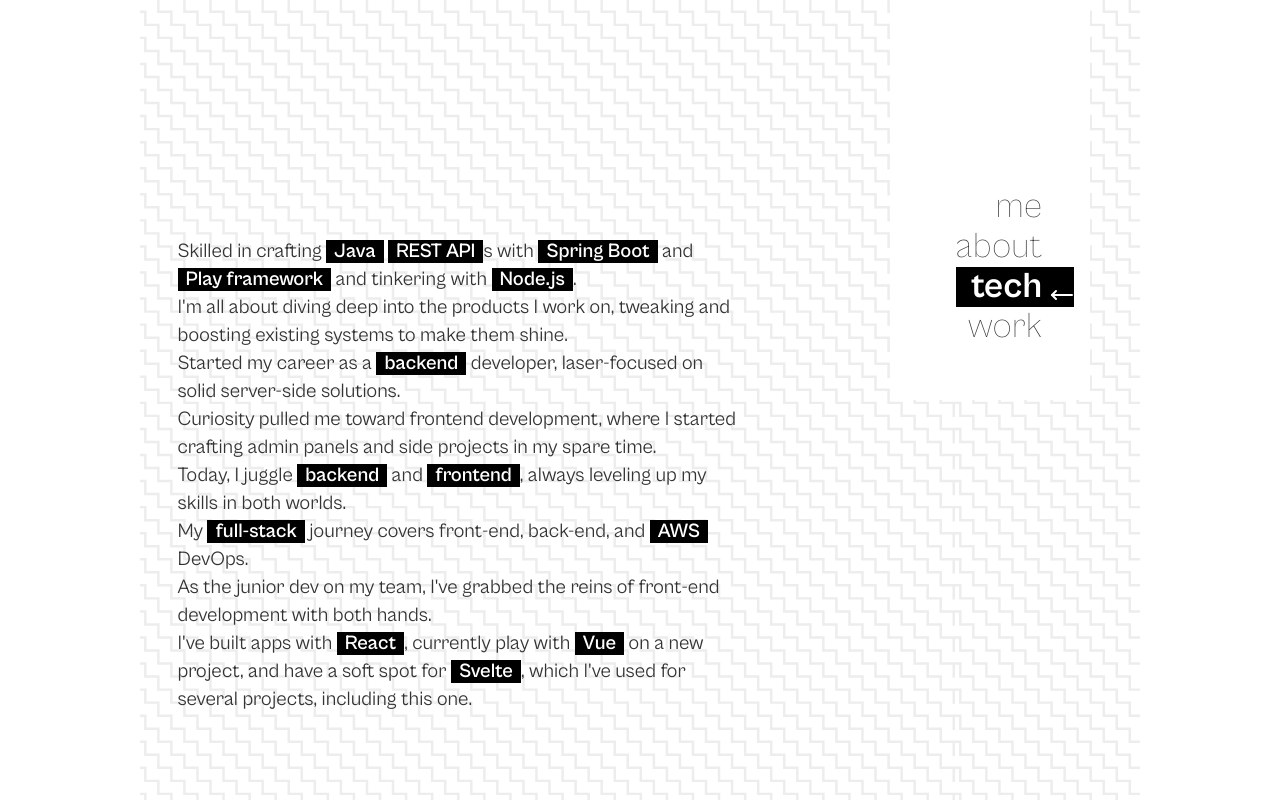
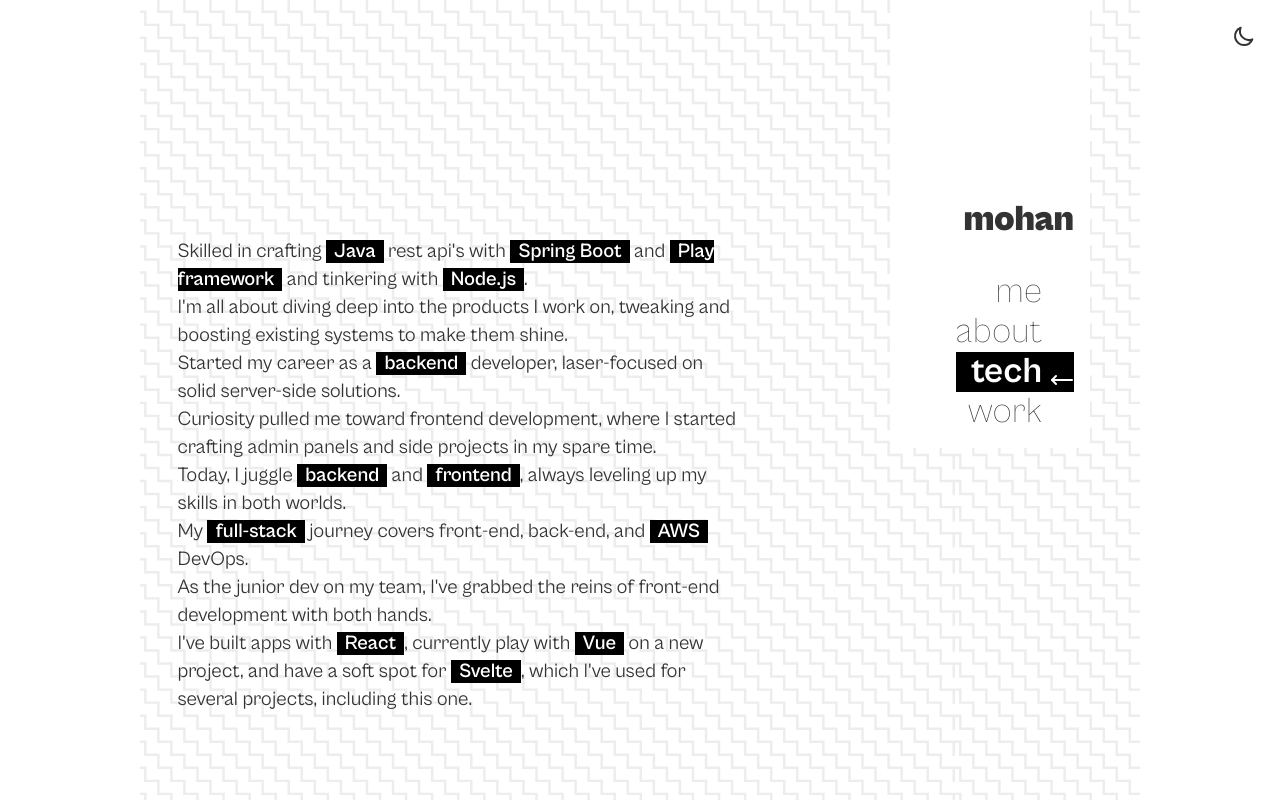
Before and after one commit to iammohan01/thesundaram.in, a SvelteKit app: page /tech in a window 1280 px wide. Built offline with nearby package versions, Linux system fonts and the light colour scheme.

Commit message:
[fix] tweaks

```diff
--- a/src/routes/+layout.svelte
+++ b/src/routes/+layout.svelte
@@ -5,6 +5,7 @@
 	import { goto, onNavigate } from '$app/navigation';
 	import { onMount } from 'svelte';
 	import { browser } from '$app/environment';
+	import ThemeToggle from '../components/theme-toggle.svelte';
 
 	// Common meta tags
 	const defaultMeta = {
@@ -171,6 +172,9 @@
 
 		<!-- Mobile Navigation - Always visible at bottom -->
 		<div class="fixed bottom-0 left-0 right-0 z-50 shadow-lg md:hidden" style="background-color: var(--nav-bg);">
+			<span class:hidden={$page.url.pathname !== '/'}>
+				<ThemeToggle  />
+			</span>
 			<nav class="mx-auto max-w-[1000px] flex items-center justify-around p-4">
 				{#each routes as route}
 					<a
@@ -186,7 +190,14 @@
 		</div>
 
 		<!-- Desktop Navigation -->
-		<div class="hidden md:absolute md:right-[5%] md:flex md:h-[50%] md:max-h-[900px] md:w-1/5 md:flex-col md:items-end md:justify-end p-4 rounded-lg" style="background-color: var(--nav-bg);">
+		<div class="hidden md:absolute md:right-[5%] md:flex pt-[20%] md:w-1/5 md:flex-col md:items-end md:justify-end p-4 rounded-lg" style="background-color: var(--nav-bg);">
+			<ThemeToggle  />
+			<p
+				class="text-4xl font-black mb-8"
+				style="color: var(--nav-text);"
+			>
+				mohan
+			</p>
 			{#each routes as route}
 				<a
 					href={route.path}
--- a/src/routes/+page.svelte
+++ b/src/routes/+page.svelte
@@ -14,7 +14,7 @@
   <title>Mohanasundaram</title>
   <meta name="description" content="Mohanasundaram's personal website" />
 </svelte:head>
-<ThemeToggle />
+<!--<ThemeToggle />-->
 
 <enhanced:img
 	src={mohanImage}
@@ -34,4 +34,7 @@
 			<svelte:component this={url.icon} size="16"/> {url.name}
 		</a>
 	{/each}
+
+
+	<!-- add location, current tech stack, and a short intro -->
 </div>
--- a/src/routes/about/+page.svelte
+++ b/src/routes/about/+page.svelte
@@ -4,7 +4,7 @@
 	const content = [
 		{
 			text: "A coder by craft, weaving tech's magic in moments of muse.",
-			highlights: ["magic",'A coder by craft'],
+			highlights: ['A coder by craft'],
 		},
 		{
 			text: "My tech journey kicked off with flashing custom-ROMs on phones, igniting my passion for programming and pushing me to hone my coding skills.",
--- a/src/routes/tech/+page.svelte
+++ b/src/routes/tech/+page.svelte
@@ -16,8 +16,8 @@
 
 	const content = [
 		{
-			text: 'Skilled in crafting Java REST APIs with Spring Boot and Play framework and tinkering with Node.js.',
-			highlights: ['Java', 'Node.js', 'REST API', 'Spring Boot', 'Play framework']
+			text: 'Skilled in crafting Java rest api\'s with Spring Boot and Play framework and tinkering with Node.js.',
+			highlights: ['Java', 'Node.js', 'Spring Boot', 'Play framework']
 		},
 		{
 			text: 'I\'m all about diving deep into the products I work on, tweaking and boosting existing systems to make them shine.',
--- a/src/routes/work/+page.svelte
+++ b/src/routes/work/+page.svelte
@@ -36,7 +36,7 @@
 					highlights: ['Trainercentral','ZOHO']
 				},
 				{
-					text: 'And, At the same moment I\'m building on Zoho Health care system\'s one of products, Not yet released',
+					text: 'And, At the same moment I\'m building Zoho Health care system\'s one of products, Not yet released',
 					highlights: ['Zoho Health care']
 				}
 			]
```
